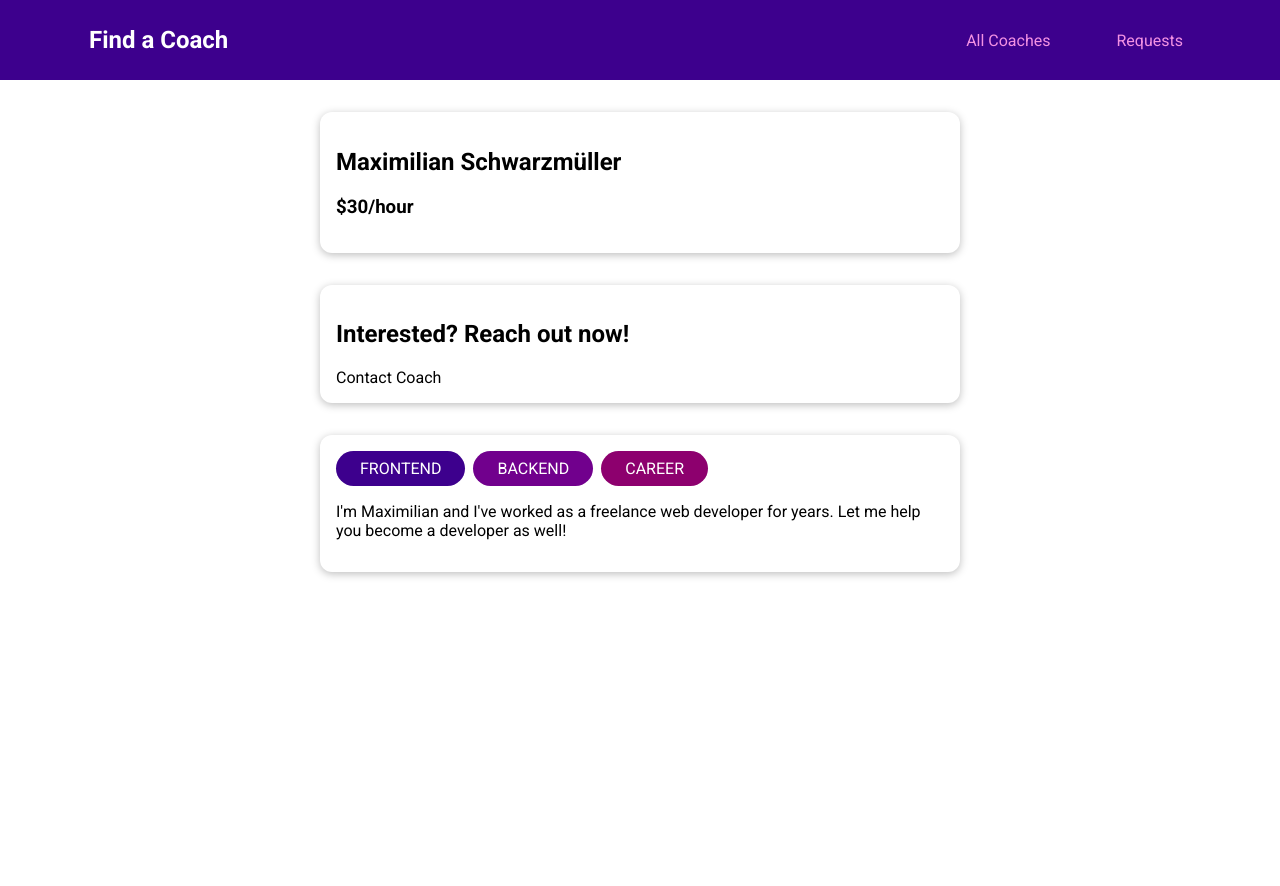
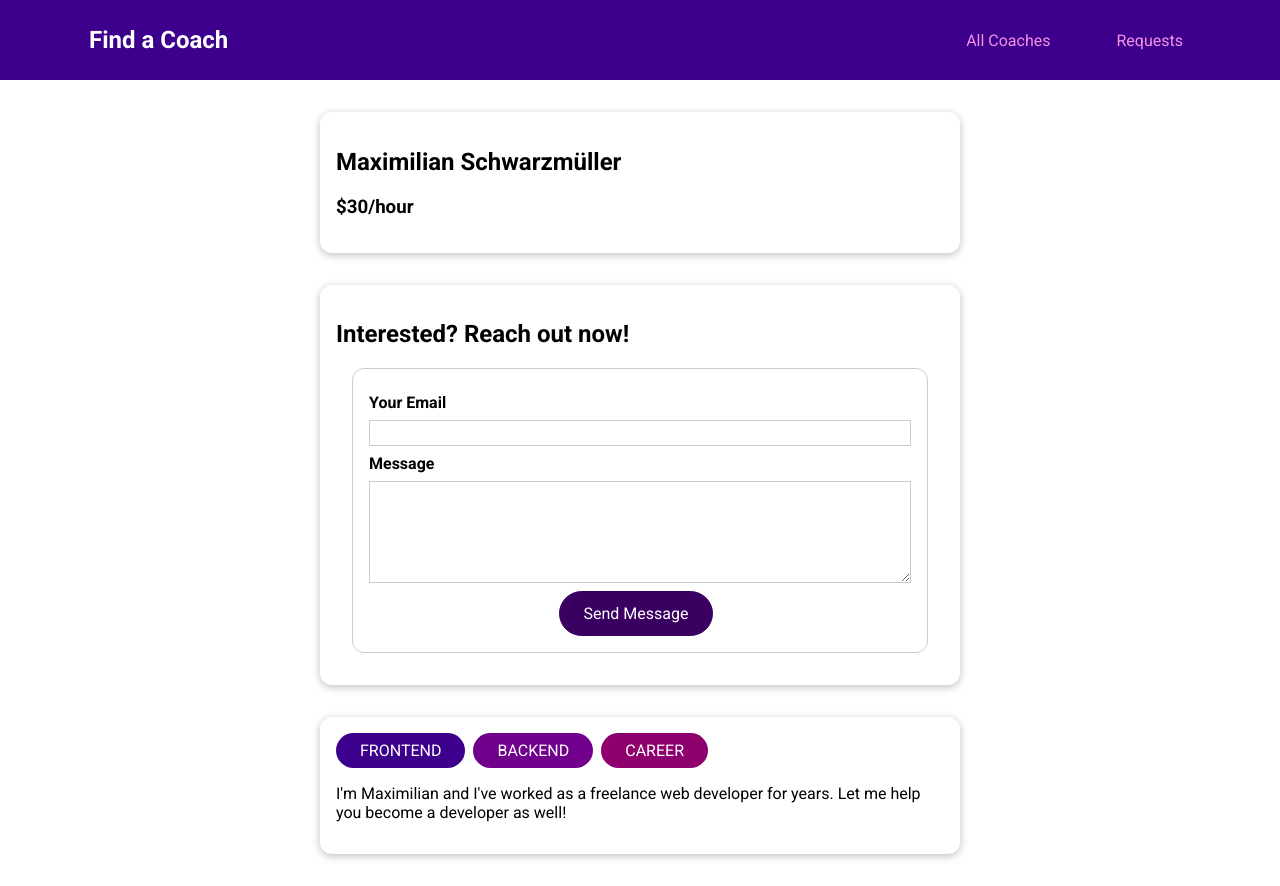
Before and after one commit to plarrea/vue-coach-finder-app, a Vue app: page /coaches/c1/contact in a window 1280 px wide. Before the commit the page ends 800 px from the top, so only its background shows below. Built offline with nearby package versions, Linux system fonts and the light colour scheme.

Commit message:
contact coach form component

```diff
--- a/src/pages/requests/ContactCoach.vue
+++ b/src/pages/requests/ContactCoach.vue
@@ -1,3 +1,93 @@
 <template>
-  <section>Contact Coach</section>
+  <form @submit.prevent="submitForm">
+    <div class="form-control">
+      <label for="email">Your Email</label>
+      <input type="email" id="email" v-model.trim="email" />
+    </div>
+    <div class="form-control">
+      <label for="message">Message</label>
+      <textarea rows="5" id="message" v-model.trim="message"></textarea>
+    </div>
+    <p class="errors" v-if="!formIsValid">
+      Please enter a valid email and non-empty message.
+    </p>
+    <div class="actions">
+      <base-button>Send Message</base-button>
+    </div>
+  </form>
 </template>
+
+<script>
+export default {
+  data() {
+    return {
+      email: "",
+      message: "",
+      formIsValid: true,
+    };
+  },
+  methods: {
+    submitForm() {
+      this.formIsValid = true;
+      if (
+        this.email === "" ||
+        !this.email.includes("@") ||
+        this.message === ""
+      ) {
+        this.formIsValid = false;
+        return;
+      }
+      this.$store.dispatch("requests/contactCoach", {
+        coachId: this.$route.params.id,
+        email: this.email,
+        message: this.message,
+      });
+      this.$router.replace("/coaches");
+    },
+  },
+};
+</script>
+
+<style scoped>
+form {
+  margin: 1rem;
+  border: 1px solid #ccc;
+  border-radius: 12px;
+  padding: 1rem;
+}
+
+.form-control {
+  margin: 0.5rem 0;
+}
+
+label {
+  font-weight: bold;
+  margin-bottom: 0.5rem;
+  display: block;
+}
+
+input,
+textarea {
+  display: block;
+  width: 100%;
+  font: inherit;
+  border: 1px solid #ccc;
+  padding: 0.15rem;
+}
+
+input:focus,
+textarea:focus {
+  border-color: #3d008d;
+  background-color: #faf6ff;
+  outline: none;
+}
+
+.errors {
+  font-weight: bold;
+  color: red;
+}
+
+.actions {
+  text-align: center;
+}
+</style>
```
